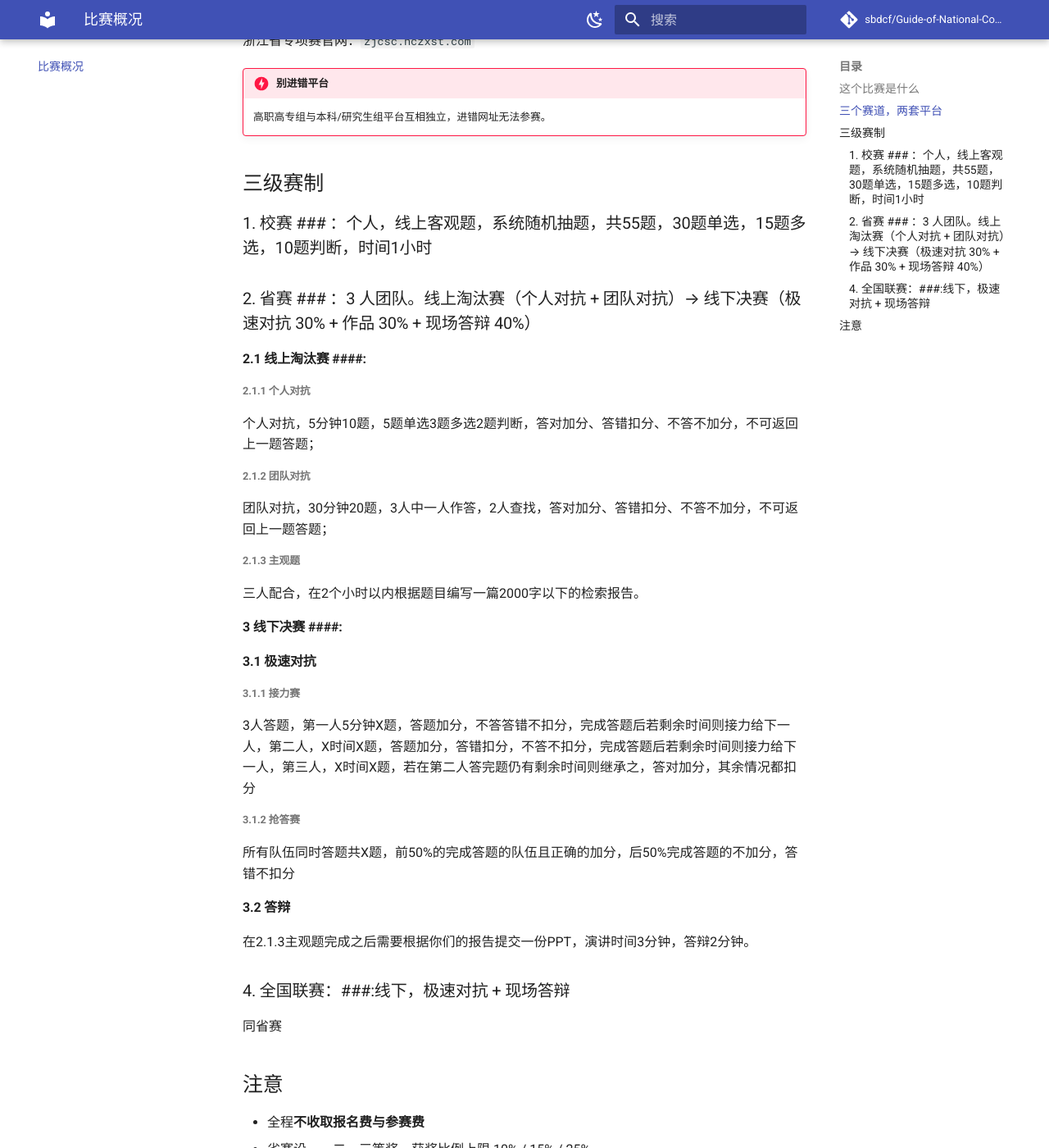
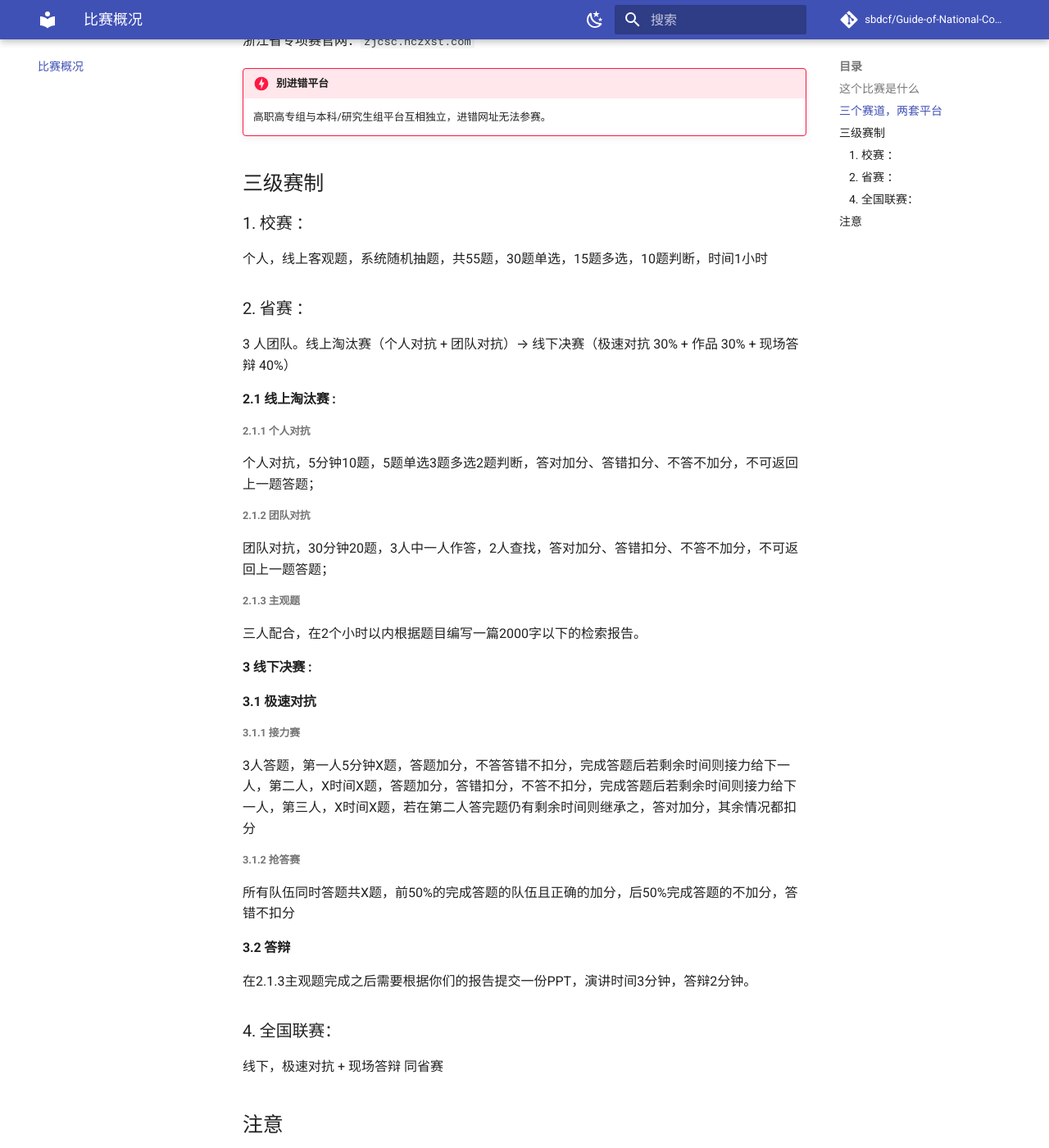
Before and after one commit to sbdcf/Guide-of-National-College-Student-Information-Literacy-Competition, an MkDocs documentation site: the page built from docs/about/index.md, in a window 1280 px wide and 1400 px high, scrolled down 718 px. Shown: the whole window at 82% size. Built offline with MkDocs 1.6.1 and Material for MkDocs 9.7.7, drawn with Linux system fonts in a browser that asks for light colours; comment, search, counter and statistics services are not loaded.

Commit message:
Update index.md

```diff
--- a/docs/about/index.md
+++ b/docs/about/index.md
@@ -23,16 +23,18 @@
 
 ## 三级赛制
 
-### 1. 校赛 ### ：个人，线上客观题，系统随机抽题，共55题，30题单选，15题多选，10题判断，时间1小时
-### 2. 省赛 ### ：3 人团队。线上淘汰赛（个人对抗 + 团队对抗）→ 线下决赛（极速对抗 30% + 作品 30% + 现场答辩 40%）
-#### 2.1 线上淘汰赛 ####:
-##### 2.1.1 个人对抗 #####
+### 1. 校赛 ：
+个人，线上客观题，系统随机抽题，共55题，30题单选，15题多选，10题判断，时间1小时
+### 2. 省赛  ：
+3 人团队。线上淘汰赛（个人对抗 + 团队对抗）→ 线下决赛（极速对抗 30% + 作品 30% + 现场答辩 40%）
+#### 2.1 线上淘汰赛 :
+##### 2.1.1 个人对抗
 个人对抗，5分钟10题，5题单选3题多选2题判断，答对加分、答错扣分、不答不加分，不可返回上一题答题；
 ##### 2.1.2 团队对抗 #####
 团队对抗，30分钟20题，3人中一人作答，2人查找，答对加分、答错扣分、不答不加分，不可返回上一题答题；
 ##### 2.1.3 主观题 #####
 三人配合，在2个小时以内根据题目编写一篇2000字以下的检索报告。
-#### 3 线下决赛 ####:
+#### 3 线下决赛 :
 #### 3.1 极速对抗 ####
 ##### 3.1.1 接力赛 #####
 3人答题，第一人5分钟X题，答题加分，不答答错不扣分，完成答题后若剩余时间则接力给下一人，第二人，X时间X题，答题加分，答错扣分，不答不扣分，完成答题后若剩余时间则接力给下一人，第三人，X时间X题，若在第二人答完题仍有剩余时间则继承之，答对加分，其余情况都扣分
@@ -41,7 +43,8 @@
 #### 3.2 答辩 ####
 在2.1.3主观题完成之后需要根据你们的报告提交一份PPT，演讲时间3分钟，答辩2分钟。
 
-### 4. 全国联赛：###:线下，极速对抗 + 现场答辩
+### 4. 全国联赛：
+线下，极速对抗 + 现场答辩
 同省赛
 
 ## 注意
```
